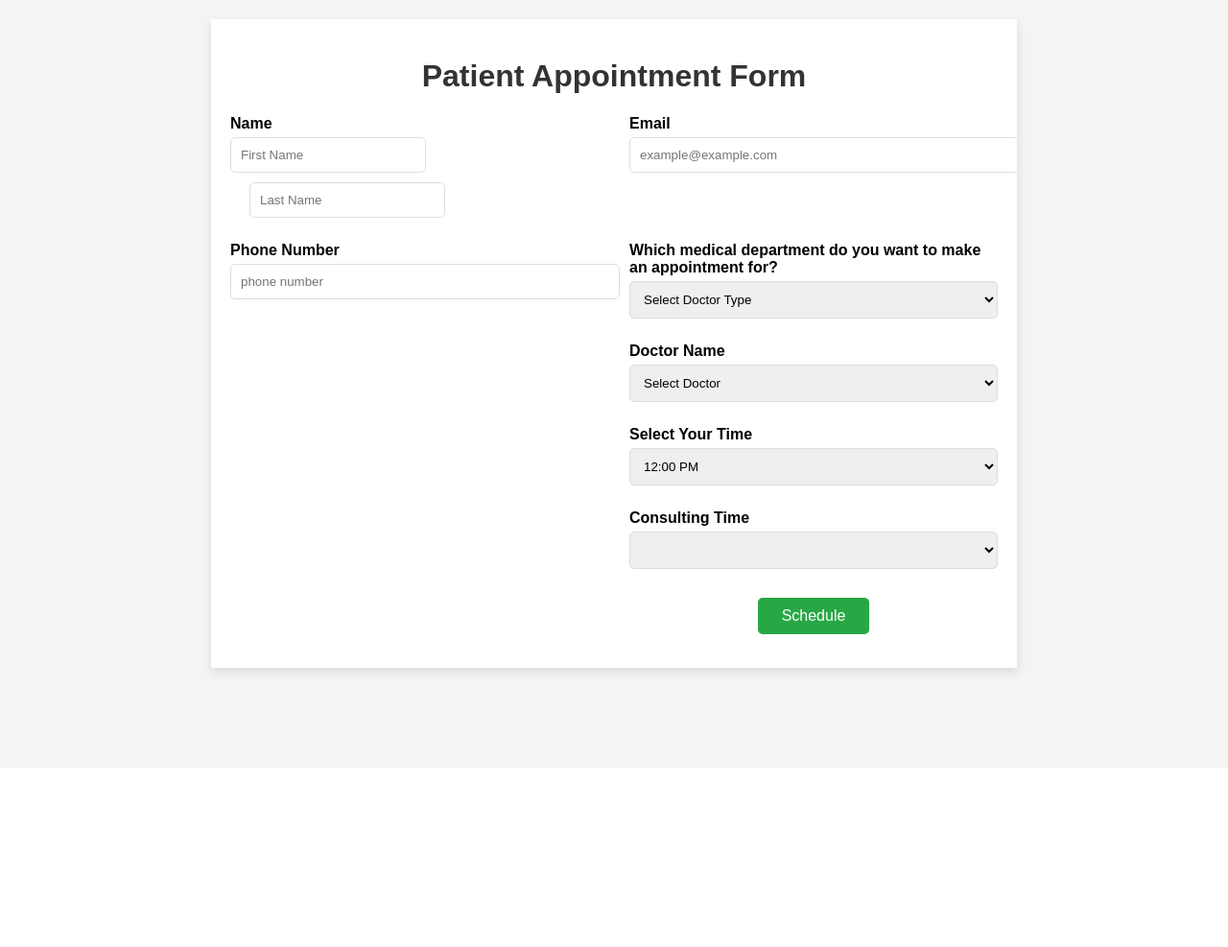
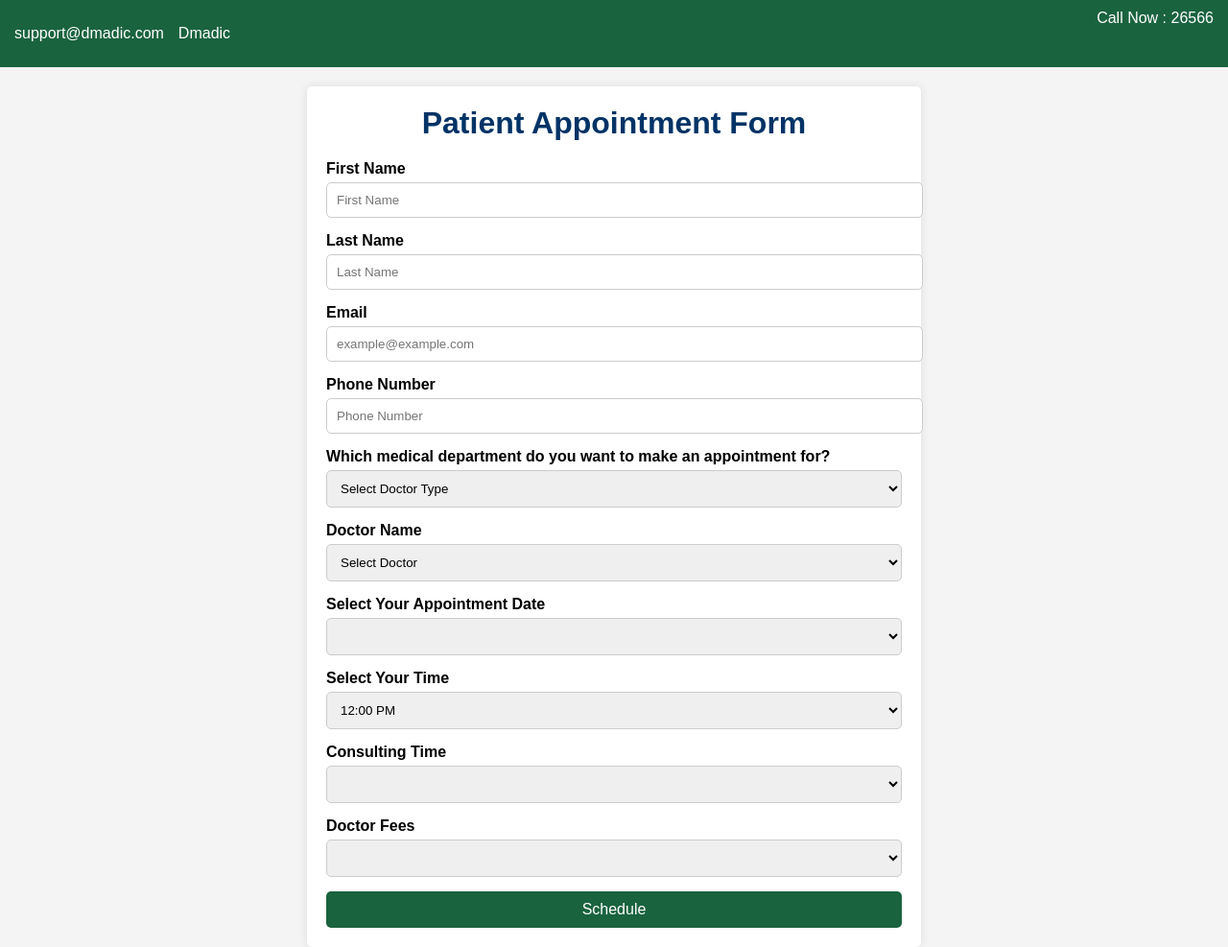
Before and after one commit to odhsagor/Dmedic, a PHP site: page /mdrakibul/patientAppointmentForm.php in a window 1280 px wide. Shown: the whole page at 96% size. Before the commit the page ends 708 px from the top, so only its background shows below. Run offline with PHP 8.4, Linux system fonts and the light colour scheme; lists and menus that the app fills with data are empty.

Commit message:
Commited By @ODHSAGOR

```diff
--- a/mdrakibul/css_rakib/patientAppoinmentFrom.css
+++ /dev/null
@@ -1,99 +0,0 @@
-/* Basic styling */
-body {
-    font-family: Arial, sans-serif;
-    background-color: #f4f4f4;
-    margin: 0;
-    padding: 0;
-}
-
-.container {
-    width: 90%;
-    max-width: 800px;
-    margin: auto;
-    overflow: hidden;
-    background: #fff;
-    padding: 20px;
-    box-shadow: 0 5px 10px rgba(0,0,0,0.1);
-    margin-top: 20px;
-}
-
-h1 {
-    text-align: center;
-    color: #333;
-}
-
-form {
-    display: flex;
-    flex-wrap: wrap;
-    justify-content: space-between;
-}
-
-.form-group, .department-options, .doctor-name, .appointment-date, .select-time, .consulting-time, .doctor-fees {
-    flex: 0 0 100%;
-    margin-bottom: 15px;
-}
-
-.form-group label, .department-options label, .doctor-name label, .appointment-date label, .select-time label, .consulting-time label, .doctor-fees label {
-    display: block;
-    font-weight: bold;
-    margin-bottom: 5px;
-}
-
-.form-group input[type="text"],
-.form-group input[type="email"],
-.form-group input[type="tel"],
-.department-options select,
-.doctor-name select,
-.appointment-date select,
-.select-time select,
-.consulting-time select,
-.doctor-fees select {
-    width: 100%;
-    padding: 10px;
-    border: 1px solid #ddd;
-    border-radius: 5px;
-    margin-bottom: 10px;
-}
-
-button {
-    display: block;
-    width: 100%;
-    padding: 10px;
-    background: #28a745;
-    color: #fff;
-    border: none;
-    border-radius: 5px;
-    cursor: pointer;
-    font-size: 16px;
-}
-
-button:hover {
-    background: #218838;
-}
-
-/* Responsive styling */
-@media (min-width: 600px) {
-    .form-group, .department-options, .doctor-name, .appointment-date, .select-time, .consulting-time, .doctor-fees {
-        flex: 0 0 48%;
-    }
-
-    .form-group input[type="text"] {
-        width: calc(50% - 10px);
-        display: inline-block;
-    }
-
-    .form-group input[type="text"]#last_name {
-        margin-left: 20px;
-    }
-}
-
-@media (min-width: 800px) {
-    .container {
-        width: 70%;
-    }
-
-    button {
-        width: 30%;
-        margin: 20px auto 0 auto;
-    }
-}
--- /dev/null
+++ b/mdrakibul/cssrakib/patientAppoinmentFrom.css
@@ -0,0 +1,118 @@
+/* General Styles */
+body {
+    font-family: Arial, sans-serif;
+    background-color: #f4f4f4;
+    margin: 0;
+    padding: 0;
+    display: flex;
+    flex-direction: column;
+    align-items: center;
+}
+
+header {
+    background-color: #1a633f;;
+    color: #fff;
+    padding: 10px 0;
+    width: 100%;
+}
+
+.header-top-bar .container {
+    display: flex;
+    justify-content: space-between;
+    align-items: center;
+    padding: 0 15px;
+}
+
+.header-top-bar .row {
+    display: flex;
+    justify-content: space-between;
+    width: 100%;
+}
+
+.header-top-bar .top-bar-info {
+    list-style: none;
+    padding-left: 0;
+    display: flex;
+    gap: 15px;
+}
+
+.header-top-bar .top-bar-info a {
+    color: #fff;
+    text-decoration: none;
+}
+
+.header-top-bar .top-right-bar {
+    text-align: right;
+}
+
+.header-top-bar .top-right-bar a {
+    color: #fff;
+    text-decoration: none;
+}
+
+.main-container {
+    background-color: #fff;
+    padding: 20px;
+    margin-top: 20px;
+    border-radius: 5px;
+    box-shadow: 0 0 10px rgba(0, 0, 0, 0.1);
+    width: 90%;
+    max-width: 600px;
+}
+
+.line h1 {
+    margin: 0 0 20px;
+    text-align: center;
+    color: #003366;
+}
+
+form .form-group {
+    margin-bottom: 15px;
+}
+
+form label {
+    display: block;
+    margin-bottom: 5px;
+    font-weight: bold;
+}
+
+form input,
+form select {
+    width: 100%;
+    padding: 10px;
+    border: 1px solid #ccc;
+    border-radius: 5px;
+}
+
+form button {
+    width: 100%;
+    padding: 10px;
+    background-color: #1a633f;;
+    color: #fff;
+    border: none;
+    border-radius: 5px;
+    cursor: pointer;
+    font-size: 16px;
+}
+
+form button:hover {
+    background-color: #002244;
+}
+
+/* Responsive Styles */
+@media (max-width: 768px) {
+    .header-top-bar .container {
+        flex-direction: column;
+        align-items: center;
+        text-align: center;
+    }
+
+    .header-top-bar .top-right-bar {
+        margin-top: 10px;
+    }
+
+    .main-container {
+        width: 100%;
+        padding: 10px;
+    }
+}
--- a/mdrakibul/patientAppointmentForm.php
+++ b/mdrakibul/patientAppointmentForm.php
@@ -4,15 +4,42 @@
     <meta charset="UTF-8">
     <meta name="viewport" content="width=device-width, initial-scale=1.0">
     <title>Patient Appointment Form</title>
-    <link rel="stylesheet" href="css_rakib/patientAppoinmentFrom.css"> <!-- Link to your CSS file -->
+    <link rel="stylesheet" href="cssrakib/patientAppoinmentFrom.css">
 </head>
 <body>
+<header>
+    <div class="header-top-bar">
         <div class="container">
+            <div class="row align-items-center">
+                <div class="col-lg-6">
+                    <ul class="top-bar-info list-inline-item pl-0 mb-0">
+                        <li class="list-inline-item"><a href="mailto:support@dmadic.com"><i class="icofont-support-faq mr-2"></i>support@dmadic.com</a></li>
+                        <li class="list-inline-item"><i class="icofont-location-pin mr-2"></i>Dmadic</li>
+                    </ul>
+                </div>
+                <div class="col-lg-6">
+                    <div class="text-lg-right top-right-bar mt-2 mt-lg-0">
+                        <a href="tel:+23-345-67890">
+                            <span>Call Now : </span>
+                            <span class="h4">26566</span>
+                        </a>
+                    </div>
+                </div>
+            </div>
+        </div>
+    </div>
+</header>
+<div class="main-container">
+    <div class="line">
         <h1>Patient Appointment Form</h1>
+    </div>
     <form action="submit_appointment.php" method="post">
         <div class="form-group">
-                <label for="first_name">Name</label>
+            <label for="first_name">First Name</label>
             <input type="text" id="first_name" name="first_name" placeholder="First Name">
+        </div>
+        <div class="form-group">
+            <label for="last_name">Last Name</label>
             <input type="text" id="last_name" name="last_name" placeholder="Last Name">
         </div>
         <div class="form-group">
@@ -21,12 +48,10 @@
         </div>
         <div class="form-group">
             <label for="phone">Phone Number</label>
-                <input type="tel" id="phone" name="phone" placeholder="phone number">
+            <input type="tel" id="phone" name="phone" placeholder="Phone Number">
         </div>
-
         <div class="form-group">
-                <label>Which medical department do you want to make an appointment for?</label>
-                <div class="department-options">
+            <label for="doctor_type">Which medical department do you want to make an appointment for?</label>
             <select id="doctor_type" name="doctor_type" required>
                 <option value="Select">Select Doctor Type</option>
                 <option value="Endocrinology">Endocrinology</option>
@@ -41,35 +66,36 @@
                 <option value="heart surgeons">Heart Surgeons</option>
             </select>
         </div>
-
-            <div class="doctor-name">
-            <label>Doctor Name</label>
+        <div class="form-group">
+            <label for="doctor_name">Doctor Name</label>
             <select id="doctor_name" name="doctor_name" required>
-            <option value="Select">Select Doctor </option>
-            </div>
-
-            </div>
-            <div class="appointment-date">
-                <label>Select Your Appointment Date</label>
-                <select id="appointment_date" name="appointment_date" required>
-
-            </div>
-            <div class="select-time">
-            <label>Select Your Time</label>
-            <select id="select-time" name="select-time" required>
-
-                    <option value="12:00 PM">12:00 PM</option>
-                    <!-- Repeat for other times -->
+                <option value="Select">Select Doctor</option>
             </select>
         </div>
-            <div class="consulting-time">
-            <label>Consulting Time</label>
+        <div class="form-group">
+            <label for="appointment_date">Select Your Appointment Date</label>
+            <select id="appointment_date" name="appointment_date" required>
+                <!-- Options for dates -->
+            </select>
+        </div>
+        <div class="form-group">
+            <label for="select-time">Select Your Time</label>
+            <select id="select-time" name="select-time" required>
+                <option value="12:00 PM">12:00 PM</option>
+                <!-- Other options -->
+            </select>
+        </div>
+        <div class="form-group">
+            <label for="consulting-time">Consulting Time</label>
             <select id="consulting-time" name="consulting-time" required>
+                <!-- Options for consulting time -->
+            </select>
         </div>
-
-            <div class="doctor-fees">
-            <label>Doctor Fees</label>
+        <div class="form-group">
+            <label for="doctor-fees">Doctor Fees</label>
             <select id="doctor-fees" name="doctor-fees" required>
+                <!-- Options for doctor fees -->
+            </select>
         </div>
         <button type="submit">Schedule</button>
     </form>
```
Also changed, not shown: mdobidulhuqsagor/doctorRegistration.php (+7 -0 lines). Lines whose indentation alone changed are shown as unchanged.
